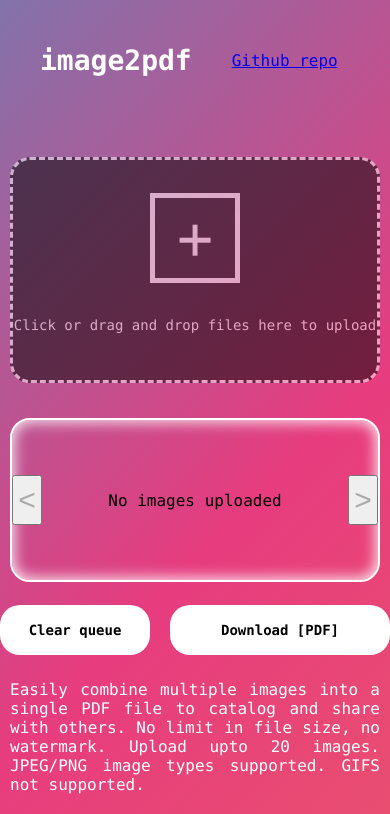
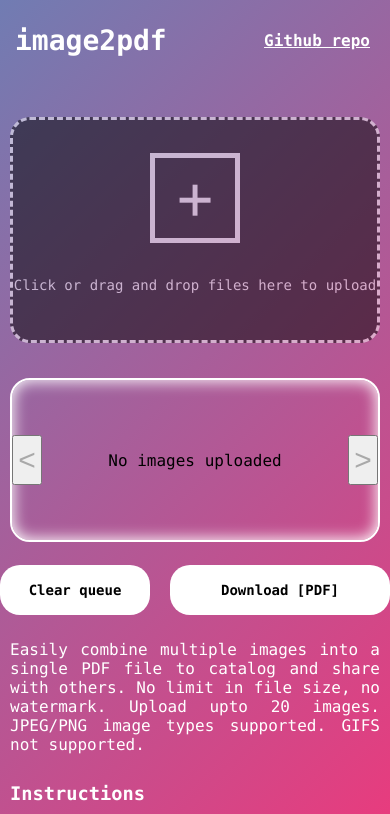
Before and after one commit to anshuthopsee/image2pdf, a React (Create React App) app: page / in a window 390 px wide. Shown: the top 814 px of the page. Built offline with nearby package versions, Linux system fonts and the light colour scheme.

Commit message:
Update index.css

```diff
--- a/src/index.css
+++ b/src/index.css
@@ -7,15 +7,20 @@
   }
 }
 
+html, body {
+  overflow-x: hidden;
+}
+
 body {
   margin: 0;
+  height: auto;
   font-family: source-code-pro, Menlo, Monaco, Consolas, 'Courier New', monospace;
+  -webkit-overflow-scrolling: touch;
   -webkit-font-smoothing: antialiased;
   -moz-osx-font-smoothing: grayscale;
   background: linear-gradient(-45deg, #ee7752, #e73c7e, #23a6d5, #23d5ab);
 	background-size: 400% 400%;
 	animation: gradient 15s ease infinite;
-  overflow-x: hidden;
 }
 
 code {
@@ -27,6 +32,19 @@ code {
   height: 120px;
   display: flex;
   align-items: center;
+  text-align: center;
+  justify-content: space-between;
+}
+
+a {
+  margin: 0 40px;
+  padding: 0;
+  color: white;
+  font-weight: bold;
+}
+
+a:hover {
+  color: #ededed;
 }
 
 .header {
@@ -37,11 +55,19 @@ code {
   color: white;
 }
 
+.App {
+  height: 1100px;
+  position: relative;
+  overflow-x: hidden;
+  -webkit-overflow-scrolling: touch;
+}
+
 .container {
   margin: auto;
   height: 600px;
   width: 100%;
   max-width: 600px;
+  -webkit-overflow-scrolling: touch;
   /* border: 1px solid white; */
 }
 
@@ -50,6 +76,7 @@ code {
   justify-content: center;
   align-items: center;
   height: 300px;
+  -webkit-overflow-scrolling: touch;
   width: 100%;
   animation: zoom-in-zoom-out 1s ease;
 }
@@ -110,8 +137,10 @@ code {
   max-width: 600px;
   margin: auto;
   position: relative;
+  -webkit-overflow-scrolling: touch;
   display: flex;
   justify-content: center;
+  animation: zoom-in-zoom-out 1s ease;
   align-items: center;
 }
 
@@ -159,24 +188,27 @@ code {
   border-radius: 20px;
   z-index: 3;
   display: flex;
-  overflow-x: scroll;
+  overflow-x: hidden;
+  scroll-behavior: smooth;
+  -webkit-overflow-scrolling: touch;
   margin: 10px;
   align-items: center;
   border: 2px solid white;
-  animation: zoom-in-zoom-out 1s ease;
-  -ms-overflow-style: none;  /* Internet Explorer 10+ */
+  -ms-overflow-style: none;
   scrollbar-width: none;
   box-shadow: inset 0px 0px 15px 1px rgba(255,255,255,1);
 }
 
 .selected_files::-webkit-scrollbar {
-  display: none;  /* Safari and Chrome */
+  display: none;
 }
 
 .image_container {
   height: 140px;
   width: 130px;
   position: absolute;
+  scroll-snap-align: start;
+  scroll-margin: 10px;
   user-select: none;
   z-index: 0;
 }
@@ -304,8 +336,9 @@ code {
 }
 
 .popup_container {
-  position: absolute;
+  position: fixed;
   height: 40px;
+  z-index: 10;
   top: 90px;
   width: 100%;
   display: flex;
@@ -314,9 +347,9 @@ code {
 }
 
 .popup {
-  position: absolute;
   height: 40px;
   margin: auto;
+  z-index: 10;
   min-width: 280px;
   max-width: 300px;
   width: 100%;
@@ -336,7 +369,6 @@ code {
   width: 100%;
   justify-content: center;
   margin-top: 20px;
-  margin-bottom: 100px;
 }
 
 .info {
@@ -385,3 +417,17 @@ code {
      transform: translateY(0);
   }
 }
+
+@media (max-width: 600px) {
+  .navbar {
+    height: 80px;
+  }
+
+  .header {
+    margin: 15px;
+  }
+
+  a {
+    margin: 0 20px;
+  }
+}
```
